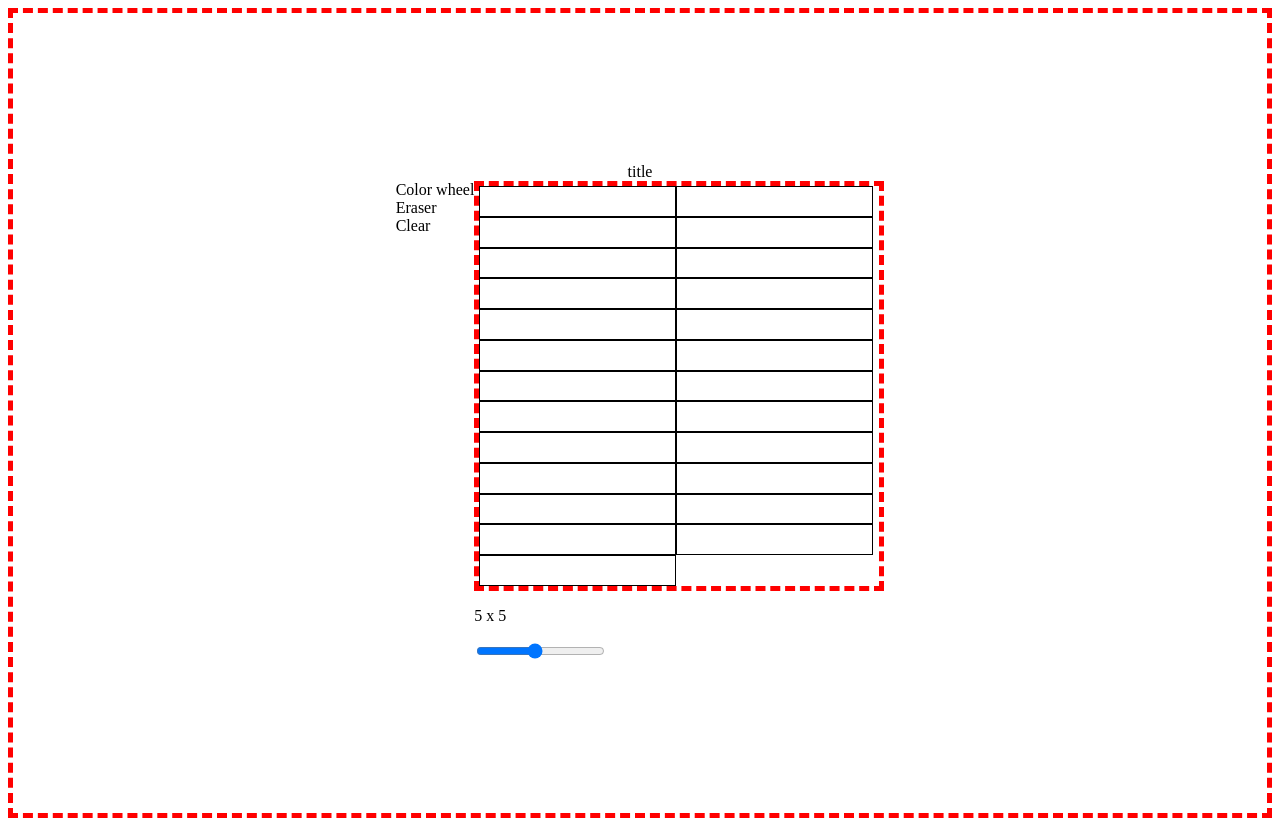
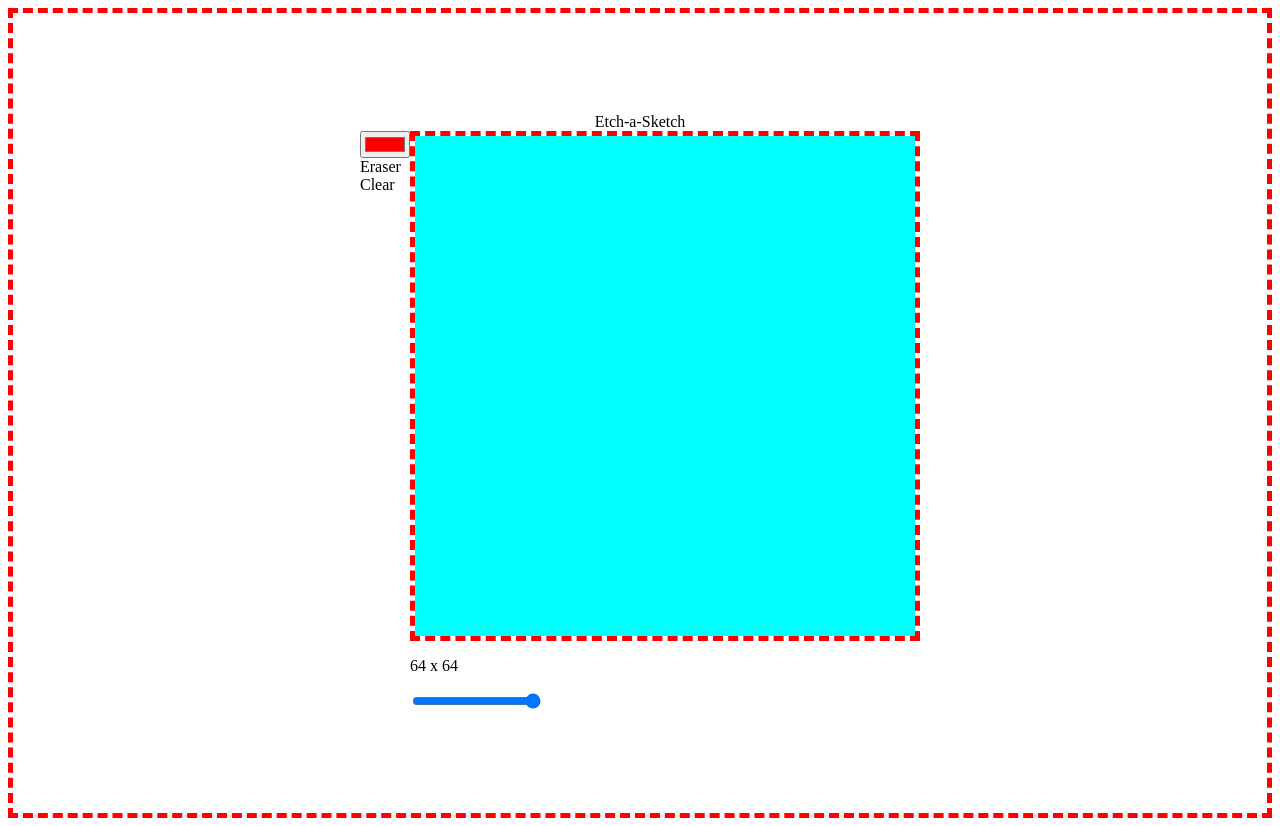
Before and after one commit to JeyLson0/etch-a-sketch, a plain HTML site: page index.html in a window 1280 px wide. Drawn offline with Linux system fonts and the light colour scheme.

Commit message:
Version 1.0.2 Feat: Color Picker and Mouse Event
Add color picker which will be the value for changing the pixel's
color. mousemove on element will change the color based on color picker
value.

```diff
--- a/index.html
+++ b/index.html
@@ -10,11 +10,13 @@
     </head>
     <body>
         <div id="header">
-            <div id="title">title</div>
+            <div id="title">Etch-a-Sketch</div>
         </div>
         <div id="ui">
             <div id="controls">
-                <div id="color_wheel">Color wheel</div>
+                <div id="color_wheel">
+                    <input type="color" id="color_Picker" name="color" value="#ff0000">
+                </div>
                 <div id="eraser">Eraser</div>
                 <div id="clear">Clear</div>
             </div>
@@ -23,7 +25,7 @@
                 </div>
                 <div id="range_bar">
                     <p id="range_value"></p>
-                    <input id="grid_slider" type="range" name="grid_range" value="5" min="1" max="10">
+                    <input id="grid_slider" type="range" name="grid_range" value="64" min="1" max="64">
                 </div>
             </div>
         </div>
--- a/script.js
+++ b/script.js
@@ -1,32 +1,44 @@
-//Variables
+//Global Variables
 let rangeBar = document.querySelector('#range_bar');
 let slider = document.querySelector('#grid_slider');
 let rangeValue = document.querySelector('#range_value');
 let gridValue = slider.value;
 let gridBox = document.querySelector('#grid');
-let gridList = gridBox.querySelectorAll('div')
-let gridBoxNum = gridBox.getElementsByClassName('pixel')
-let pixelNum = gridBoxNum.length
+let gridBoxPix = gridBox.getElementsByClassName('pixel')
+let pixelNum = gridBoxPix.length
 
-insertDivs();
-function insertDivs() {
+//Pixel Function
+pixelFunction();
+function pixelFunction() {
     let totalGridDivs = gridValue * gridValue;
     for (i=0; i<totalGridDivs; i++) {
         let gridDivs = document.createElement('div');
         gridDivs.classList.add('pixel')
+        gridDivs.setAttribute(`style`, `flex-basis: ${500/gridValue}px`)
         gridBox.appendChild(gridDivs);
     }
-    pixelNum = gridBoxNum.length;
+    pixelNum = gridBoxPix.length;
     console.log(pixelNum)
-
     if (totalGridDivs != pixelNum) {
         let excessDivs = pixelNum - totalGridDivs;
         for(i=0; i<excessDivs; i++) {
             gridBox.removeChild(gridBox.firstElementChild);
         }
     }
-    pixelNum = gridBoxNum.length;
+    pixelNum = gridBoxPix.length;
     console.log(pixelNum)
+
+    //Mouse Event
+    for (const pixels of gridBoxPix) {
+
+        pixels.addEventListener('mousemove', (e) =>{
+           console.log('hover')
+           pixels.style.backgroundColor = `${colorValue}`
+        })
+
+
+   }
+
 }
 
 //Range bar
@@ -34,20 +46,13 @@ rangeValue.textContent= `${slider.value} x ${slider.value}`;
 slider.oninput = function Range() {
     rangeValue.textContent = `${slider.value} x ${slider.value}`;
     gridValue = slider.value;
-    insertDivs();
+    pixelFunction();
 }
 
-
-
-
-
-/* gridRange();
-function gridRange() {
-
-} */
-
-//GRID and grid size
-
-
-
-//function will fill divContainer
+//Color Picker Value
+let colorPicker = document.querySelector('#color_Picker')
+let colorValue = colorPicker.value;
+colorPicker.addEventListener("input", (e)=> {
+    colorValue = e.target.value;
+    console.log(e);
+})
--- a/style.css
+++ b/style.css
@@ -17,8 +17,8 @@ body {
 
 #grid {
     border: 5px red dashed;
-    height:400px;
-    width: 400px;
+    height:500px;
+    width: 500px;
     display: flex;
     flex-wrap: wrap;
 }
@@ -26,9 +26,9 @@ body {
 
 .border {
     border: 1px black solid;
+
 }
 
-.pixel {
-    border: 1px black solid;
-    flex-basis: 195px;
+.pixel{
+    background-color: aqua;
 }
```
